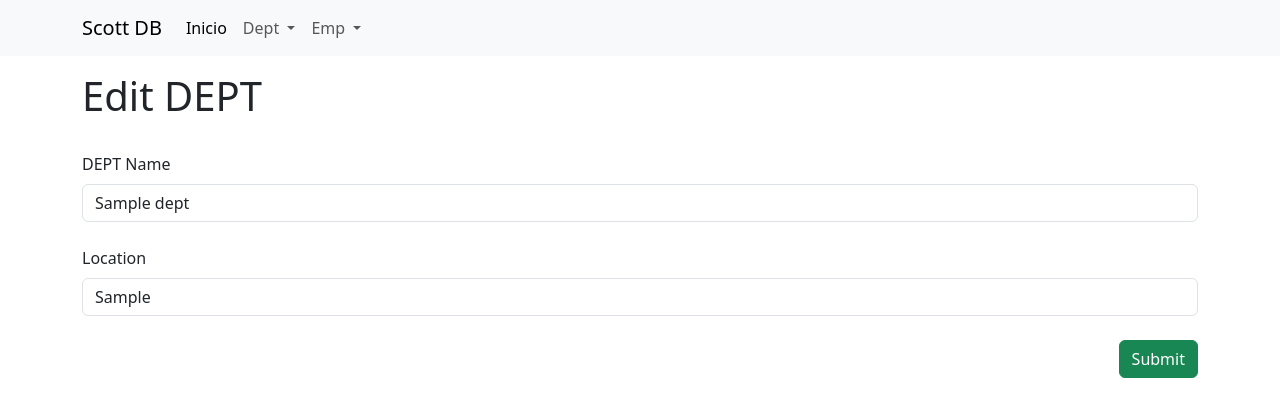
After one commit to Orick08/scott_database, a Flask app: page /dept/edit/1 in a window 1280 px wide. The commit adds this page. Shown: the top 417 px of the page. Run offline with Flask 3, Linux system fonts and the light colour scheme; tables that the repository leaves empty hold one stand-in row (values such as "Sample post"); parts of the project's set-up code (start-up, migrations or seed data) failed here and were passed over.

Commit message:
Adds edit dept feature

```diff
--- a/main.py
+++ b/main.py
@@ -2,7 +2,7 @@ from flask import Flask, render_template
 
 from models.models import db
 
-from routes.dept import dept_bp, new_dept_bp
+from routes.dept import dept_bp, new_dept_bp, edit_dept_bp
 from routes.emp import emp_bp, new_emp_bp
 
 app = Flask(__name__)
@@ -19,6 +19,7 @@ def home():
 
 app.register_blueprint(dept_bp)
 app.register_blueprint(new_dept_bp)
+app.register_blueprint(edit_dept_bp)
 
 app.register_blueprint(emp_bp)
 app.register_blueprint(new_emp_bp)
--- a/routes/dept.py
+++ b/routes/dept.py
@@ -1,12 +1,13 @@
 from flask import Blueprint, render_template, redirect
 from flask_wtf import FlaskForm
-from wtforms import StringField, SubmitField
+from wtforms import StringField, HiddenField, SubmitField
 from wtforms.validators import DataRequired, Length
 from models.models import db
 from models.dept import Dept
 
 dept_bp = Blueprint('dept', __name__)
 new_dept_bp = Blueprint('new_dept', __name__)
+edit_dept_bp = Blueprint('edit_dept', __name__)
 
 @dept_bp.route('/dept')
 def view_dept():
@@ -31,3 +32,31 @@ def new_dept():
 
     # Render new dept form
     return render_template('new_dept.html', form=form)
+
+# Edit dept
+class EditDeptForm(FlaskForm):
+    id = HiddenField("DEPTNO", validators=[DataRequired()])
+    name = StringField("DEPT Name", validators=[DataRequired()])
+    location = StringField("Location", validators=[DataRequired(), Length(1, 13)])
+    submit = SubmitField("Submit")
+
+@edit_dept_bp.route('/dept/edit/<id>', methods=['GET', 'POST'])
+def edit_dept(id):
+    # Edit dept
+    form = EditDeptForm()
+    if form.validate_on_submit():
+        edit_dept = Dept.query.get(form.id.data)
+        edit_dept.DEPTNO = form.id.data
+        edit_dept.DNAME = form.name.data
+        edit_dept.LOC = form.location.data
+        db.session.commit()
+        return redirect('/dept')
+
+    # Render edit dept form
+    dept = Dept.query.get(id)
+    if dept is None:
+        return redirect('/dept')
+    form.id.data = dept.DEPTNO
+    form.name.data = dept.DNAME
+    form.location.data = dept.LOC
+    return render_template('edit_dept.html', form=form)
--- a/routes/emp.py
+++ b/routes/emp.py
@@ -28,8 +28,6 @@ class NewEmpForm(FlaskForm):
 def new_emp():
     # Create a new emp
     form = NewEmpForm()
-    depts = Dept.query.all()
-    form.dept.choices = [(dept.DEPTNO, f"{dept.DNAME} | {dept.LOC}") for dept in depts]
     if form.validate_on_submit():
         emp = Emp(ENAME=form.name.data,JOB=form.job.data
                   ,MGR=form.mng.data,HIREDATE=form.hiredate.data,
@@ -39,4 +37,6 @@ def new_emp():
         return redirect('/emp')
 
     # Render new emp form
+    depts = Dept.query.all()
+    form.dept.choices = [(dept.DEPTNO, f"{dept.DNAME} | {dept.LOC}") for dept in depts]
     return render_template('new_emp.html', form=form)
--- a/templates/dept.html
+++ b/templates/dept.html
@@ -15,7 +15,7 @@
                 <td>{{dept.DNAME}}</td>
                 <td>{{dept.LOC}}</td>
                 <td>
-                    <a href="#">{%include 'icons/pencil.html'%}</a>
+                    <a href="/dept/edit/{{dept.DEPTNO}}">{%include 'icons/pencil.html'%}</a>
                 </td>
             </tr>
         {% endfor %}
--- /dev/null
+++ b/templates/edit_dept.html
@@ -0,0 +1,17 @@
+{% extends 'base.html'%} {% block content %}
+<h1>Edit DEPT</h1>
+<br />
+<form method="POST">
+  {{form.hidden_tag()}}
+
+  {{form.name.label(class='form-label')}}
+  {{form.name(class='form-control')}}
+  <br />
+  {{form.location.label(class='form-label')}}
+  {{form.location(class='form-control')}}
+  <br />
+  <div class="d-grid gap-2 d-md-flex justify-content-md-end">
+    {{form.submit(class='btn btn-success')}}
+  </div>
+</form>
+ {% endblock %}
```
